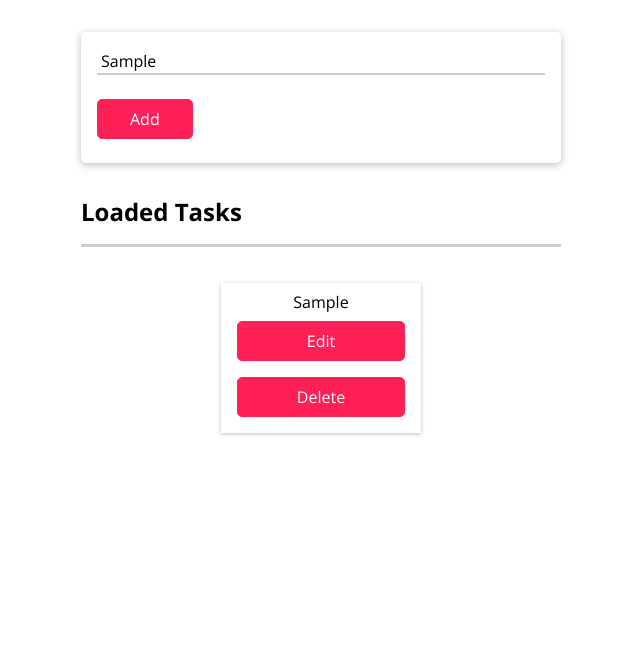
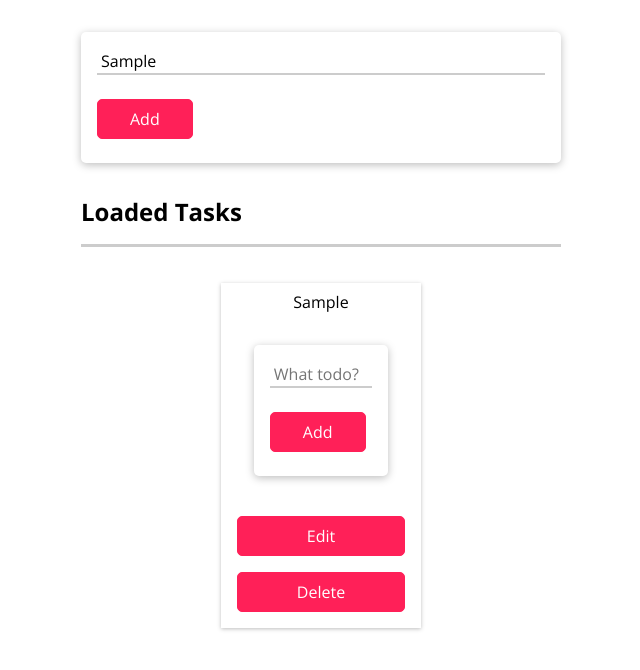
Before and after one commit to Vasstin/react-todo, a React (Create React App) app: page / in a window 1280 px wide. Both pictures are taken after typing "Sample" into the empty fields and a click on the button "Add". Shown: the top 670 px of the page, without its empty margins (319-959 px from the left). Built offline with nearby package versions, Linux system fonts and the light colour scheme.

Commit message:
added new From

```diff
--- /dev/null
+++ b/src/components/Todo/Form.js
@@ -0,0 +1,34 @@
+import React, { useState } from 'react';
+
+import './Form.css';
+import Card from '../UI/Card';
+
+const Form = React.memo(props => {
+
+  const submitHandler = event => {
+    event.preventDefault();
+  };
+
+  return (
+    <section className="ingredient-form">
+      <Card>
+        <form onSubmit={submitHandler}>
+          <div className="form-control">
+            <input
+              type="text"
+              id="title"
+              placeholder = "What todo?"
+              // value = {question}
+              // onChange = {event => setQuestion(event.target.value)}
+            />
+          </div>
+          <div className="ingredient-form__actions">
+            <button type="submit">Add</button>
+          </div>
+        </form>
+      </Card>
+    </section>
+  );
+});
+
+export default Form;
--- a/src/components/Todo/TodoList.js
+++ b/src/components/Todo/TodoList.js
@@ -1,12 +1,13 @@
 import React from 'react';
 
 import './TodoList.css';
+import Form from './Form';
 
 const TodoList = props => {
-  const edit = (id) => {
-
+  const editTaskHandler = (id) => {
 
   }
+
   return (
     <section className="ingredient-list">
       <h2>Loaded Tasks</h2>
@@ -14,7 +15,8 @@ const TodoList = props => {
         {props.task.map(ig => (
           <li key={ig.id} >
             <span>{ig.title}</span>
-            <button onClick = {edit()}>Edit</button>
+            <Form />
+            <button onClick = {editTaskHandler()}>Edit</button>
             <button onClick = {props.onRemoveTask.bind(this, ig.id)}>Delete</button>
           </li>
         ))}
```
Also changed, not shown: src/components/Todo/Form.css (added).
